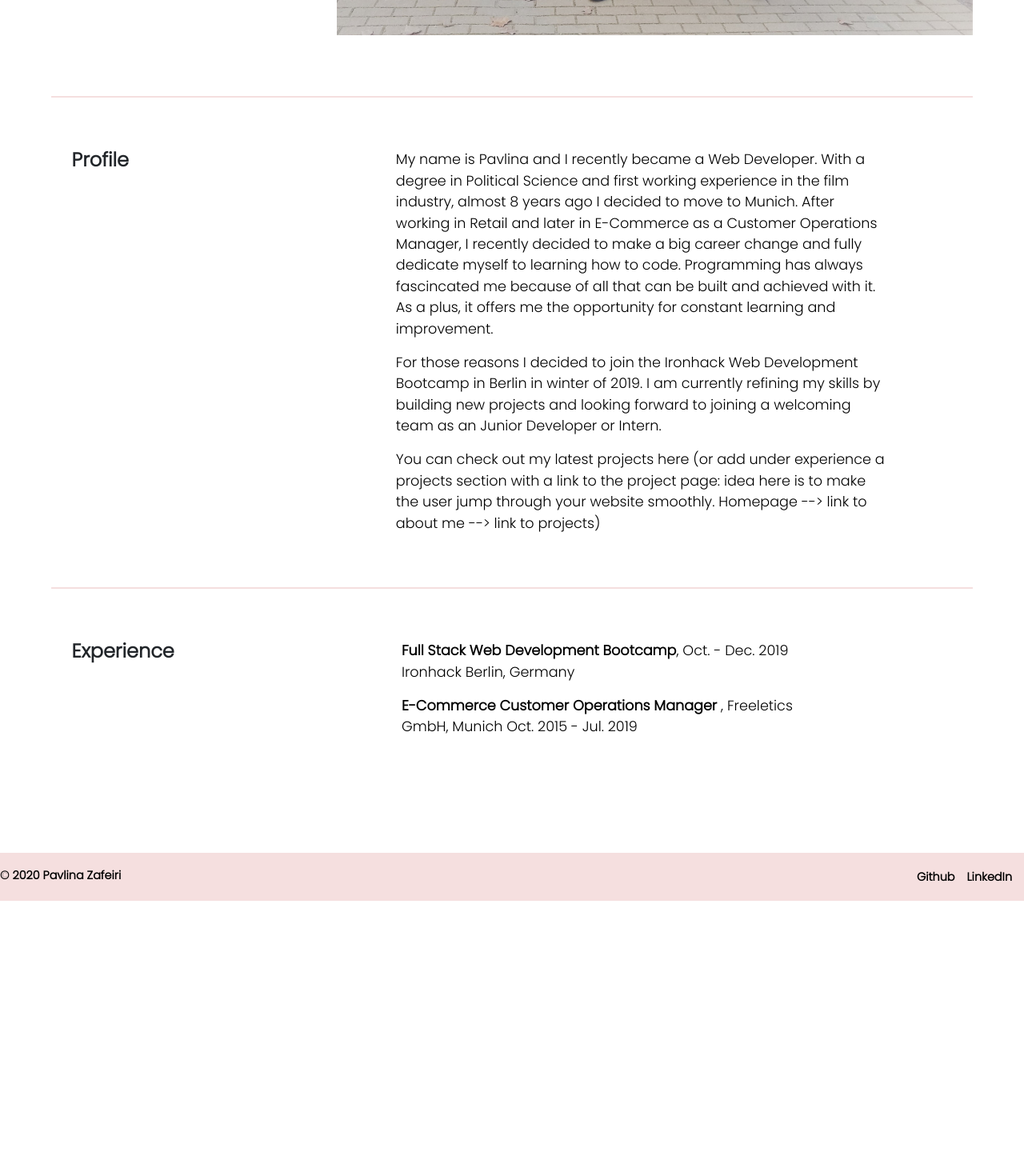
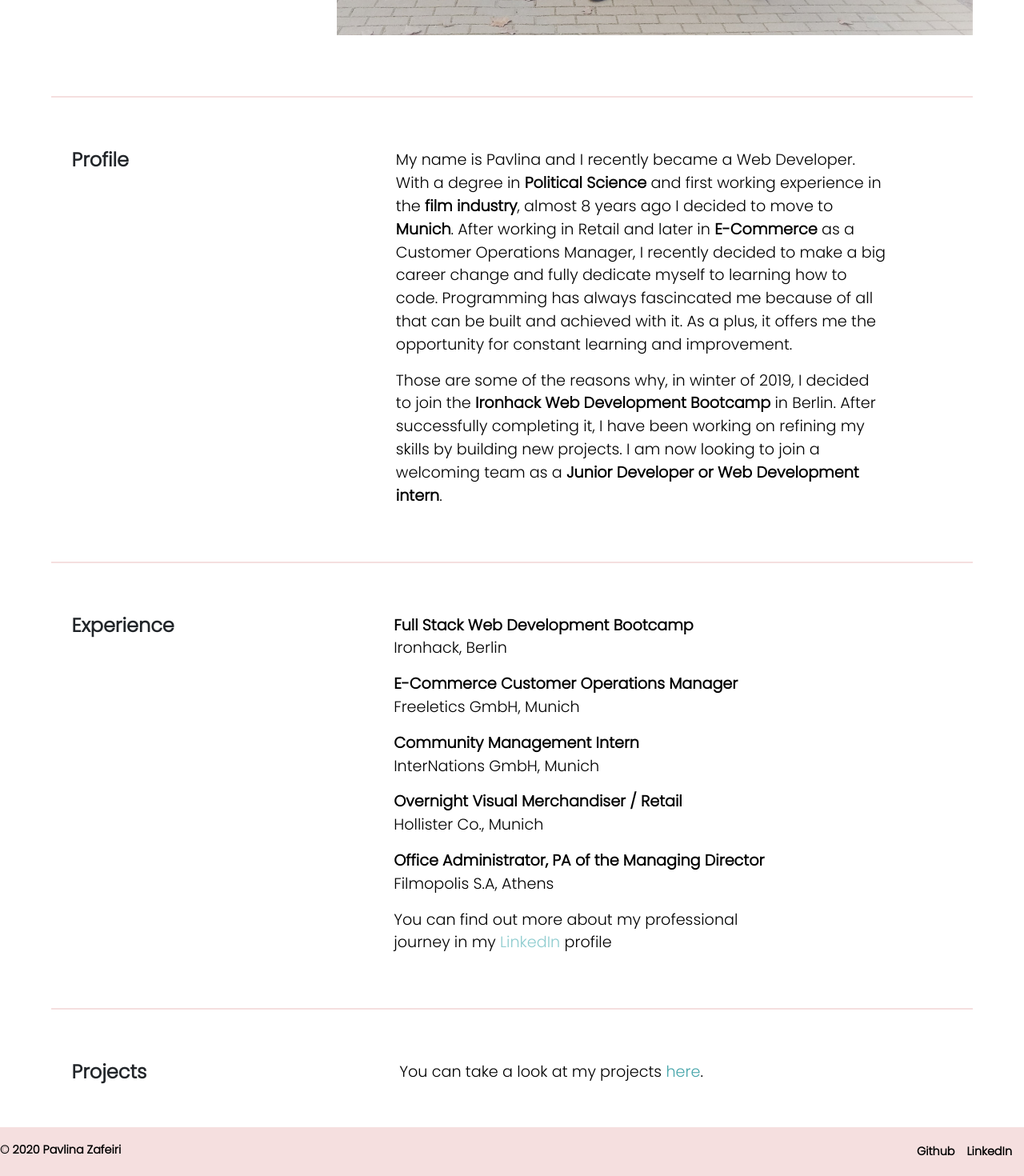
Before and after one commit to Pavlitsa/react-portfolio, a React (Create React App) app: page /about in a window 1280 px wide. Shown: the part 650-2120 px from the top of the page at 80% size. Before the commit the page ends 1776 px from the top, so only its background shows below. Built offline with nearby package versions, Linux system fonts and the light colour scheme.

Commit message:
final changes

```diff
--- a/src/components/About.js
+++ b/src/components/About.js
@@ -19,26 +19,23 @@ const About = () => {
         <div className="profile">
           <p>
             My name is Pavlina and I recently became a Web Developer. With a
-            degree in Political Science and first working experience in the film
-            industry, almost 8 years ago I decided to move to Munich. After
-            working in Retail and later in E-Commerce as a Customer Operations
-            Manager, I recently decided to make a big career change and fully
-            dedicate myself to learning how to code. Programming has always
-            fascincated me because of all that can be built and achieved with
-            it. As a plus, it offers me the opportunity for constant learning
-            and improvement.
+            degree in <strong>Political Science</strong> and first working
+            experience in the <strong>film industry</strong>, almost 8 years ago
+            I decided to move to <strong>Munich</strong>. After working in
+            Retail and later in <strong>E-Commerce</strong> as a Customer
+            Operations Manager, I recently decided to make a big career change
+            and fully dedicate myself to learning how to code. Programming has
+            always fascincated me because of all that can be built and achieved
+            with it. As a plus, it offers me the opportunity for constant
+            learning and improvement.
           </p>
           <p>
-            For those reasons I decided to join the Ironhack Web Development
-            Bootcamp in Berlin in winter of 2019. I am currently refining my
-            skills by building new projects and looking forward to joining
-            a welcoming team as an Junior Developer or Intern.
-          </p>
-          <p>
-            You can check out my latest projects here (or add under experience a
-            projects section with a link to the project page: idea here is to
-            make the user jump through your website smoothly. Homepage --> link
-            to about me --> link to projects)
+            Those are some of the reasons why, in winter of 2019, I decided to
+            join the <strong>Ironhack Web Development Bootcamp</strong> in
+            Berlin. After successfully completing it, I have been working on
+            refining my skills by building new projects. I am now looking to
+            join a welcoming team as a
+            <strong> Junior Developer or Web Development intern</strong>.
           </p>
         </div>
       </section>
@@ -49,12 +46,45 @@ const About = () => {
         </div>
         <div className="experience">
           <p>
-            <strong>Full Stack Web Development Bootcamp</strong>, Oct. - Dec.
-            2019 Ironhack Berlin, Germany
+            <strong>Full Stack Web Development Bootcamp</strong> <br />
+            Ironhack, Berlin
           </p>
           <p>
-            <strong>E-Commerce Customer Operations Manager </strong>, Freeletics
-            GmbH, Munich Oct. 2015 - Jul. 2019
+            <strong>E-Commerce Customer Operations Manager </strong>
+            <br />
+            Freeletics GmbH, Munich
+          </p>
+          <p>
+            <strong>Community Management Intern </strong>
+            <br /> InterNations GmbH, Munich
+          </p>
+          <p>
+            <strong>Overnight Visual Merchandiser / Retail </strong>
+            <br /> Hollister Co., Munich
+          </p>
+
+          <p>
+            <strong>
+              Office Administrator, PA of the Managing Director
+            </strong><br />
+            Filmopolis S.A, Athens
+          </p>
+          <p>
+            You can find out more about my professional journey in my{" "}
+            <a href="https://www.linkedin.com/in/pavlina-zafeiri-37109457/" target="_blank" rel="noopener noreferrer">
+              LinkedIn
+            </a> profile
+          </p>
+        </div>
+      </section>
+      <hr className="hr" />
+      <section className="projects-container">
+        <div>
+          <h4>Projects</h4>
+        </div>
+        <div className="projects">
+          <p>
+            You can take a look at my projects <a href="/projects" target="_blank" rel="noopener noreferrer">here</a>.
           </p>
         </div>
       </section>
--- a/src/components/Footer.js
+++ b/src/components/Footer.js
@@ -9,8 +9,8 @@ const Footer = () => {
             <p>© 2020 Pavlina Zafeiri</p>
         </aside>
         <aside className="links">
-          <a href="https://github.com/Pavlitsa">Github</a>
-          <a href="https://github.com/Pavlitsa">LinkedIn</a>
+          <a href="https://github.com/Pavlitsa" target="_blank" rel="noopener noreferrer">Github</a>
+          <a href="https://www.linkedin.com/in/pavlina-zafeiri-37109457/" target="_blank" rel="noopener noreferrer">LinkedIn</a>
         </aside>
       </section>
     </div>
--- a/src/components/Home.js
+++ b/src/components/Home.js
@@ -1,5 +1,4 @@
 import React from "react";
-import "../styles/Home.css";
 import Footer from "./Footer";
 import Header from "./Header";
 
--- a/src/components/ProjectCard.js
+++ b/src/components/ProjectCard.js
@@ -6,7 +6,7 @@ const ProjectCard = (props) => {
     <div className="card-container">
       <section className="card">
         <div className="ghost-img">
-          <a href={props.link}>{props.title}</a>
+          <a href={props.link} target="_blank" rel="noopener noreferrer">{props.title}</a>
           <img
             src={props.image}
             alt="screenshot"
--- a/src/components/ProjectList.js
+++ b/src/components/ProjectList.js
@@ -3,40 +3,58 @@ import ProjectCard from "./ProjectCard";
 
 const ProjectList = (props) => {
   const projects = [
-    {
-      id: "1",
-      title: "My very first project: \"Ghost Town\"",
-      description:
-        "A game for two players who have to cross the street without getting caught by the passing-by obstacles.",
-      stack: "Built with: Javascript, p5.js, HTML, CSS",
-      img: "ghost-town.png",
-      link: "https://pavlitsa.github.io/game-project-ghost-town/"
-    },
+    // {
+    //   id: "1",
+    //   title: 'Smart Brain - Face Recognition',
+    //   description:
+    //     "Full stack responsive application with user generated content that helps users find or pin on a map all the work-friendly coffee places in the city.",
+    //   stack:
+    //     "Built with: Node.js, Express, MongoDB, JavaScript, Mapbox API, HTML, CSS",
+    //   img: "coffefi.png",
+    //   link: "https://coffeefi.herokuapp.com/",
+    // },
     {
       id: "2",
-      title: "Coffefi",
+      title: '"Coffefi"',
       description:
         "Full stack responsive application with user generated content that helps users find or pin on a map all the work-friendly coffee places in the city.",
       stack:
         "Built with: Node.js, Express, MongoDB, JavaScript, Mapbox API, HTML, CSS",
       img: "coffefi.png",
-      link: "https://coffeefi.herokuapp.com/"
+      link: "https://coffeefi.herokuapp.com/",
     },
     {
       id: "3",
-      title: "Flat Happens",
+      title: '"Flat Happens"',
       description:
         "Full stack responsive MERN application that allows users who live in a shared flat to arrange a schedule for their shared tasks.",
       stack:
         "Built with: React, Node.js, MongoDB, Express, JavaScript, HTML & CSS",
       img: "flat-happens.png",
-      link: "https://flat-happens.herokuapp.com/"
+      link: "https://flat-happens.herokuapp.com/",
+    },
+    {
+      id: "4",
+      title: 'My very first project: "Ghost Town"',
+      description:
+        "A game for two players who have to cross the street without getting caught by the passing-by obstacles.",
+      stack: "Built with: Javascript, p5.js, HTML, CSS",
+      img: "ghost-town.png",
+      link: "https://pavlitsa.github.io/game-project-ghost-town/",
     },
   ];
 
+
+
   const ProjectComponent = projects.map((project, i) => {
     return (
-      <ProjectCard title={projects[i].title} description={projects[i].description} stack={projects[i].stack} image={projects[i].img} link={projects[i].link}
+      <ProjectCard
+        key={projects[i].id}
+        title={projects[i].title}
+        description={projects[i].description}
+        stack={projects[i].stack}
+        image={projects[i].img}
+        link={projects[i].link}
       />
     );
   });
--- a/src/styles/About.css
+++ b/src/styles/About.css
@@ -8,28 +8,9 @@
   margin: 5% 5% 3% 7%;
 }
 
-
 .about-container .experience {
-  margin-bottom: 10%;
-  margin-right: 20%;
-}
-
-.about-container p {
-  font-size: 1.1rem;
-  margin-left: 20%;
-  font-weight: normal;
-}
-
-.profile p {
-  padding-right: 12%;
-}
-
-/* .about-container ul li {
- list-style: none;
-} */
-
-.about-container h4 {
-font-weight: bold;
+  margin-bottom: 3%;
+  margin-right: 23.8%;
 }
 
 .hr {
@@ -41,3 +22,67 @@ font-weight: bold;
   margin-bottom: 0;
   border: 0;
 }
+
+.about-container  div .projects {
+  margin-bottom: 10%;
+  margin-left: 0;
+}
+
+.about-container p {
+  font-size: 1.2rem;
+  margin-left: 20%;
+  font-weight: normal;
+}
+
+.profile p {
+  padding-right: 12%;
+  font-size: 1.2rem;
+}
+
+.experience a {
+  text-decoration: none;
+  color: rgb(142, 204, 207);
+}
+
+.experience a:hover {
+  text-decoration: none;
+  color: rgb(142, 204, 207);
+  border-bottom: 2px rgb(142, 204, 207) solid;
+  font-weight: bold;
+}
+
+.projects a {
+  text-decoration: none;
+  color: rgb(70, 165, 170);
+}
+
+.projects a:hover {
+  text-decoration: none;
+  color: rgb(142, 204, 207);
+  border-bottom: 2px rgb(142, 204, 207) solid;
+  font-weight: bold;
+}
+
+.about-container h4 {
+  font-weight: bold;
+}
+
+.projects-container h4 {
+  font-weight: bold;
+}
+
+.projects-container {
+  display: flex;
+  flex-direction: row;
+  justify-content: space-between;
+}
+
+.projects-container div {
+  margin: 5% 0% 3% 7%;
+}
+
+.projects p {
+  margin-left: -61vw;
+  font-size: 1.2rem;
+  font-weight: normal;
+}
--- a/src/styles/Footer.css
+++ b/src/styles/Footer.css
@@ -13,8 +13,8 @@
 
 .footer-container a:hover {
   text-decoration: none;
-  color: rgb(70, 165, 170);
-  border-bottom: 3px rgb(70, 165, 170) solid;
+  color: rgb(142, 204, 207);
+  border-bottom: 3px rgb(142, 204, 207) solid;
 }
 
 aside a,
--- a/src/styles/Header.css
+++ b/src/styles/Header.css
@@ -1,7 +1,5 @@
 header h1 {
   margin-top: 128px;
-  /* padding-left: 5%; */
-  /* position: absolute; */
 }
 
 h1 {
@@ -22,13 +20,13 @@ h1 {
 
 .here-link {
   text-decoration: none;
-  color: rgb(70, 165, 170);
+  color: rgb(142, 204, 207);
 }
 
 .here-link:hover {
   text-decoration: none;
-  color: rgb(70, 165, 170);
-  border-bottom: 3px rgb(70, 165, 170) solid;
+  color: rgb(142, 204, 207);
+  border-bottom: 3px rgb(142, 204, 207) solid;
 }
 
 .header-container hr {
--- a/src/styles/Navbar.css
+++ b/src/styles/Navbar.css
@@ -10,6 +10,7 @@
   align-content: center;
   align-items: center;
   padding-top: auto;
+  z-index: 1;
 }
 
 .nav-item {
@@ -24,8 +25,12 @@
 }
 
 .nav-container a:hover {
-  color: rgb(70, 165, 170);
-  border-bottom: 3px rgb(70, 165, 170) solid;
+  color: rgb(142, 204, 207);
+  border-bottom: 2px rgb(142, 204, 207) solid;
+}
+
+.nav-container a:focus {
+  color: rgb(142, 204, 207);
 }
 
 .name-logo {
--- a/src/styles/ProjectCard.css
+++ b/src/styles/ProjectCard.css
@@ -6,7 +6,6 @@
   width: 100%;
   margin-top: 20%;
   padding-top: 2%;
-  z-index: -1;
   margin: 0 auto;
   border: none;
   background-color: rgb(245, 223, 223, 0.9);
@@ -20,18 +19,19 @@
 }
 
 .card a {
-  padding-bottom: 1%;
   text-align: center;
   font-weight: bold;
   font-size: 1.5rem;
   text-decoration: none;
   color: black;
+  padding-bottom: 0;
+  margin-bottom: 1%;
+  text-decoration: underline;
 }
 
 .card a:hover {
   text-decoration: underline;
-  color: rgb(70, 165, 170);
-  border-bottom: 3px rgb(70, 165, 170) solid;
+  color: rgb(142, 204, 207);
 }
 
 .project-img {
@@ -52,9 +52,3 @@
   font-size: 1.1rem;
   margin-bottom: 1%;
 }
-
-/* .h5-title {
-  margin-bottom: 2%;
-  margin-left: 26vw;
-  margin-right: 26vw;
-} */
```
Also changed, not shown: src/styles/Projects.css (+0 -8 lines), src/styles/Home.css (deleted).
